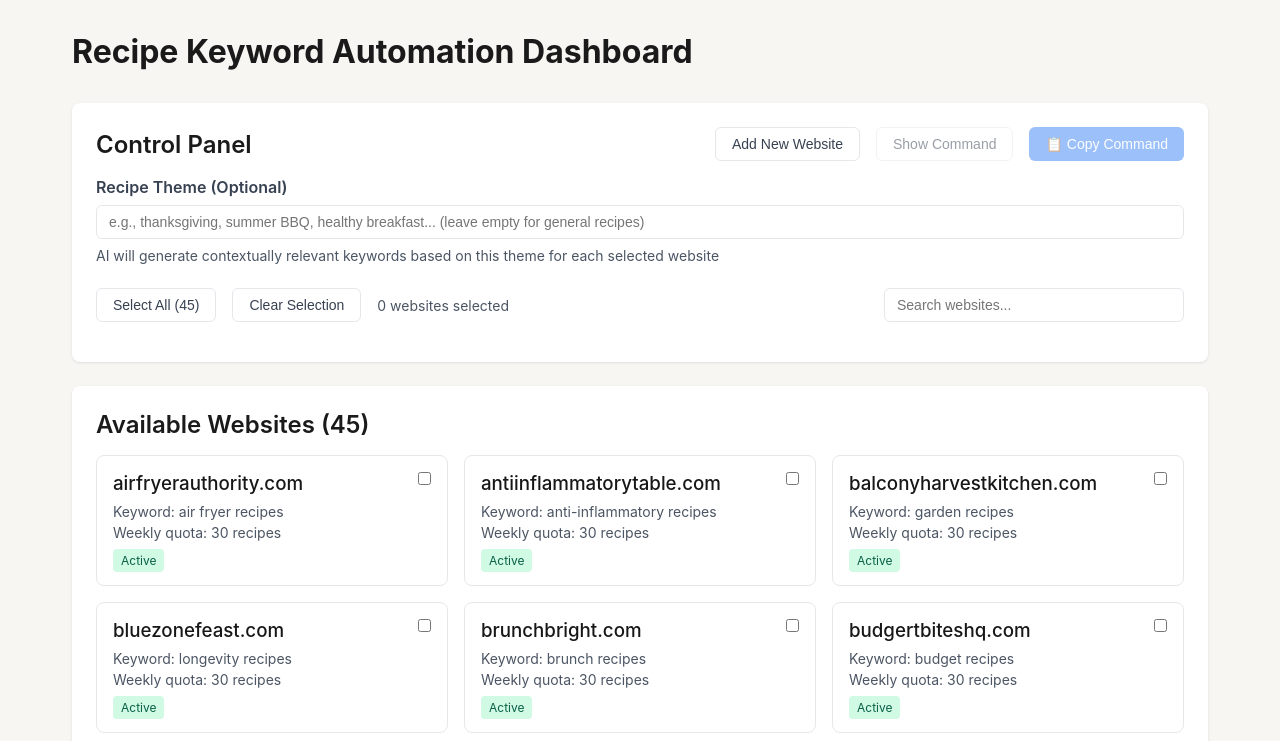
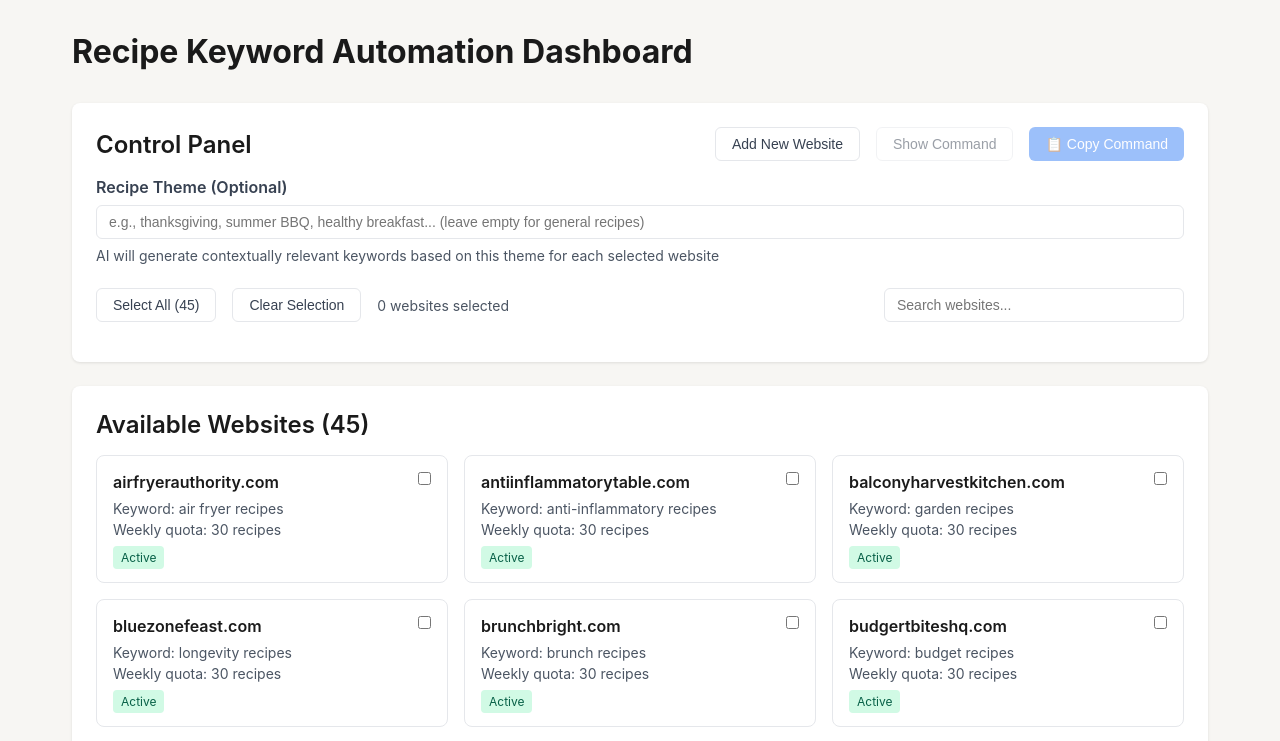
Before and after one commit to wycarder/recipe-automation-dashboard, a Next.js app: page / in a window 1280 px wide. Shown: the top 741 px of the page. Built offline with nearby package versions, Linux system fonts and the light colour scheme.

Commit message:
Fix website domain name contrast for better readability
- Changed website domain names from light gray to dark color
- Improved readability across all website cards
- Completed UI contrast improvements for accessibility

```diff
--- a/src/components/automation-dashboard.tsx
+++ b/src/components/automation-dashboard.tsx
@@ -435,7 +435,7 @@ ${Array.from(generatedKeywords.entries()).map(([domain, keywords]) =>
               onClick={() => handleSelectWebsite(website.domain)}
             >
               <div style={{ display: 'flex', justifyContent: 'space-between', alignItems: 'flex-start', marginBottom: '0.5rem' }}>
-                <h3 style={{ fontWeight: '500', margin: 0 }}>{website.domain}</h3>
+                <h3 style={{ fontWeight: '600', margin: 0, color: '#1a1a1a', fontSize: '1rem' }}>{website.domain}</h3>
                 <input
                   type="checkbox"
                   checked={selectedWebsites.includes(website.domain)}
```
